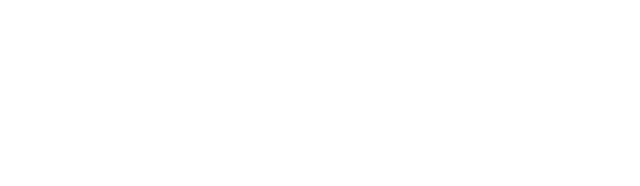
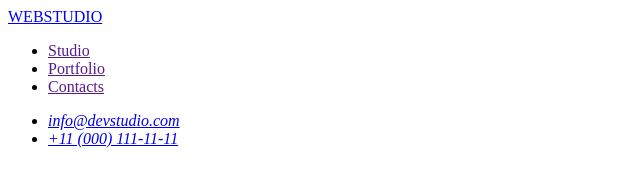
Before and after one commit to ToryKoval/goit-markup-hw-01, a plain HTML site: page index.html in a window 1280 px wide. Shown: the whole page, without its empty margins (0-640 px from the left). Drawn offline with Linux system fonts and the light colour scheme.

Commit message:
Update index.html

```diff
--- a/index.html
+++ b/index.html
@@ -3,9 +3,49 @@
 <head>
     <meta charset="UTF-8">
     <meta name="viewport" content="width=device-width, initial-scale=1.0">
-    <title>Document</title>
+    <title>Web studio</title>
 </head>
+
 <body>
+    <header><a href="/index.html">WEBSTUDIO</a>
+        <nav>
+            <ul>
+                <li>
+                    <a href="">Studio</a>
+                </li>
+                <li>
+                    <a href="">Portfolio</a>
+                </li>
+                <li>
+                    <a href="">Contacts</a>
+                </li>
+            </ul>
+        </nav>
+        <address>
+            <ul>
+                <li>
+                    <a href="mailto:info@devstudio.com">info@devstudio.com</a>
+                </li>
+                <li>
+                    <a href="tel:+110001111111">+11 (000) 111-11-11</a>
+                </li>
+
+            </ul>
+
+        </address>
+
+    </header>
+
+    <main>
+        <section></section>
+        <section></section>
+        <section></section>
+
+    </main>
+    <footer>
+
+    </footer>
+
 
 </body>
 </html>
```
